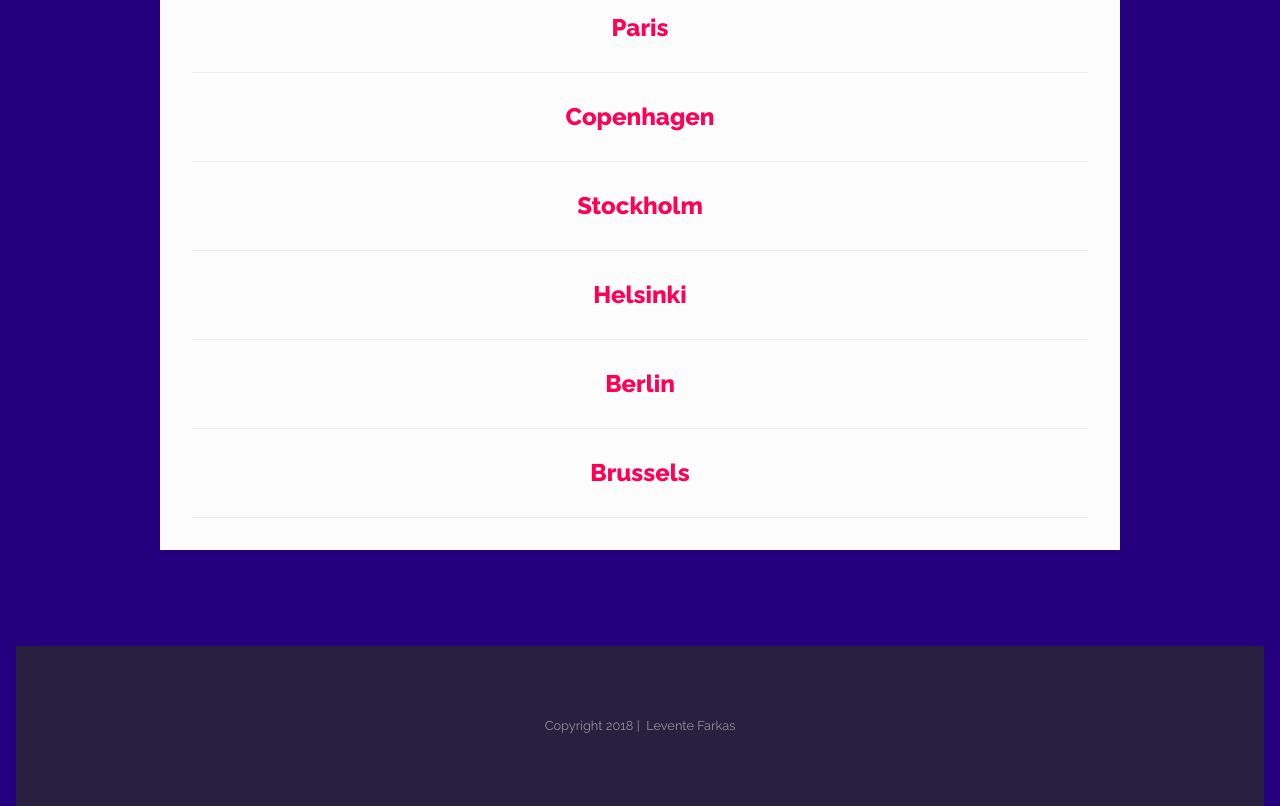
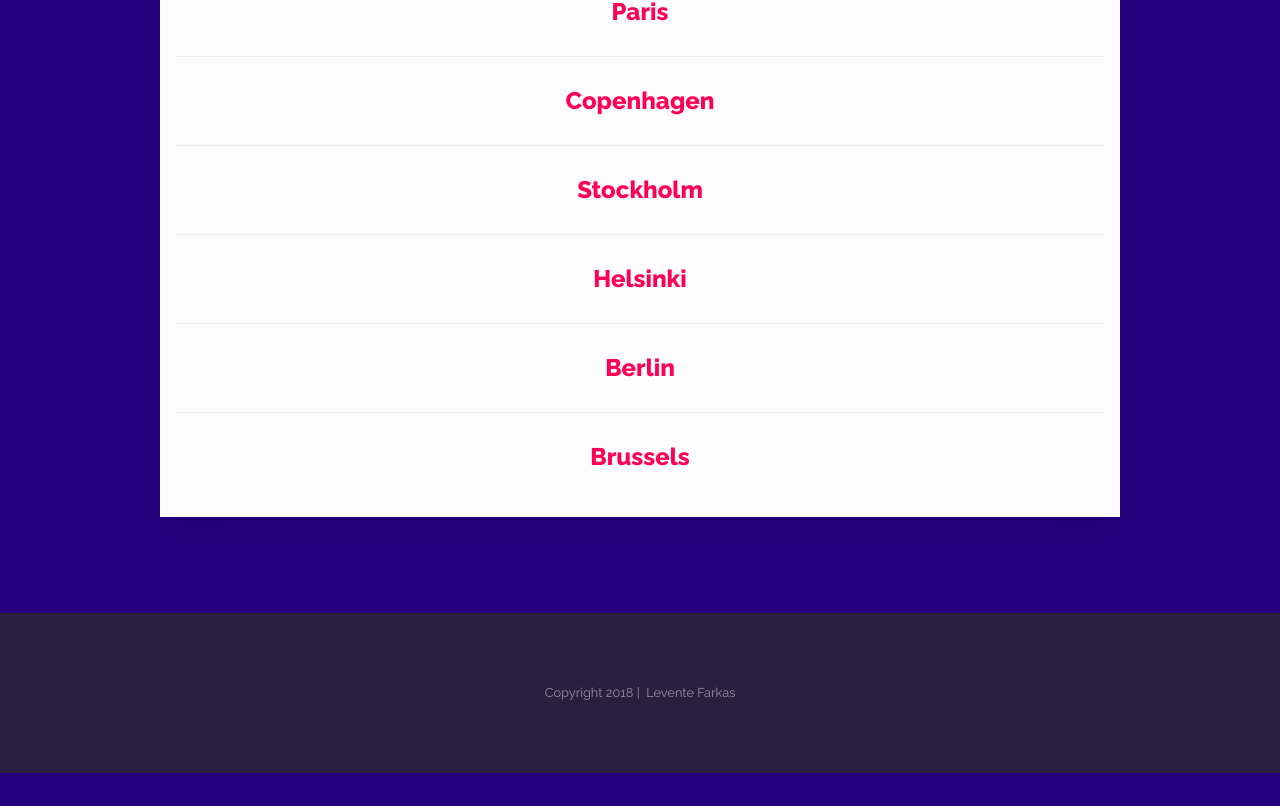
Before and after one commit to leventefrks/wanari, a React app: page /dashboard in a window 1280 px wide. Shown: the part 500-1306 px from the top of the page. After the commit the page ends 1273 px from the top, so only its background shows below. Built offline with nearby package versions, Linux system fonts and the light colour scheme.

Commit message:
Dashboard - origin city can be chosen

```diff
--- a/src/components/dashboard/dashboard.js
+++ b/src/components/dashboard/dashboard.js
@@ -13,17 +13,23 @@ export default class Dashboard extends Component {
 
   queryFlightInfo = e => {
     e.preventDefault();
-    console.log('query flight info');
+    console.log('query flight info  --- ' + e.currentTarget.dataset.city);
   }
 
     render() {
       let cities = airports.map((airport,id) =>
         <li key={id} className="flight-info__list__item">
-          <a className="flight-info__list__item__name" onClick={this.queryFlightInfo}>{airport}</a>
+          <a
+          className="flight-info__list__item__name"
+          data-city={airport}
+          onClick={e => this.queryFlightInfo(e)}
+          >{airport}
+          </a>
         </li>
     );
 
       return (
+        <div>
         <main className="main">
             <header className="header header--fixed">
             <a href="http://www.wanari.com"><img src={Logo} className="logo" alt="wanari-logo"/></a>
@@ -44,13 +50,13 @@ export default class Dashboard extends Component {
                  {cities}
                  </ul>
                 </div>
-
-                <footer className="footer">
-                  <span className="footer__copyright">
-	              	Copyright 2018 |&nbsp; Levente Farkas
-	                </span>
-                </footer>
         </main>
+            <footer className="footer">
+            <span className="footer__copyright">
+            Copyright 2018 |&nbsp; Levente Farkas
+            </span>
+          </footer>
+          </div>
       );
     }
   }
--- a/src/scss/components/_dashboard.scss
+++ b/src/scss/components/_dashboard.scss
@@ -20,7 +20,7 @@
     &__navigation{
         &-list{
             display: flex;
-            margin: 0 1rem 0 1rem;
+            margin: 0 1rem;
             font-size: 1.1rem;
             font-weight: 800;
             &__item{
@@ -37,7 +37,6 @@
                 }
             }
         }
-
     }
     .logo{
         width: 8rem;
@@ -54,6 +53,7 @@
     height: auto;
     max-width: 960px;
     background-color: $white;
+    box-shadow: 0 15px 40px rgba(0,0,0,.1);
     &__title{
         padding: 1.5rem 0 1rem 0;
         font-size: 2.5rem;
@@ -64,10 +64,13 @@
     }
     &__list{
         text-align: center;
-        padding: 2em;
+        padding: 1em;
         &__item{
             padding: 2rem 0;
             border-bottom: 1px solid #eee;
+            &:last-child{
+                border-bottom: none;
+            }
             &__name{
                 display: inline-block;
                 text-decoration: none;
```
